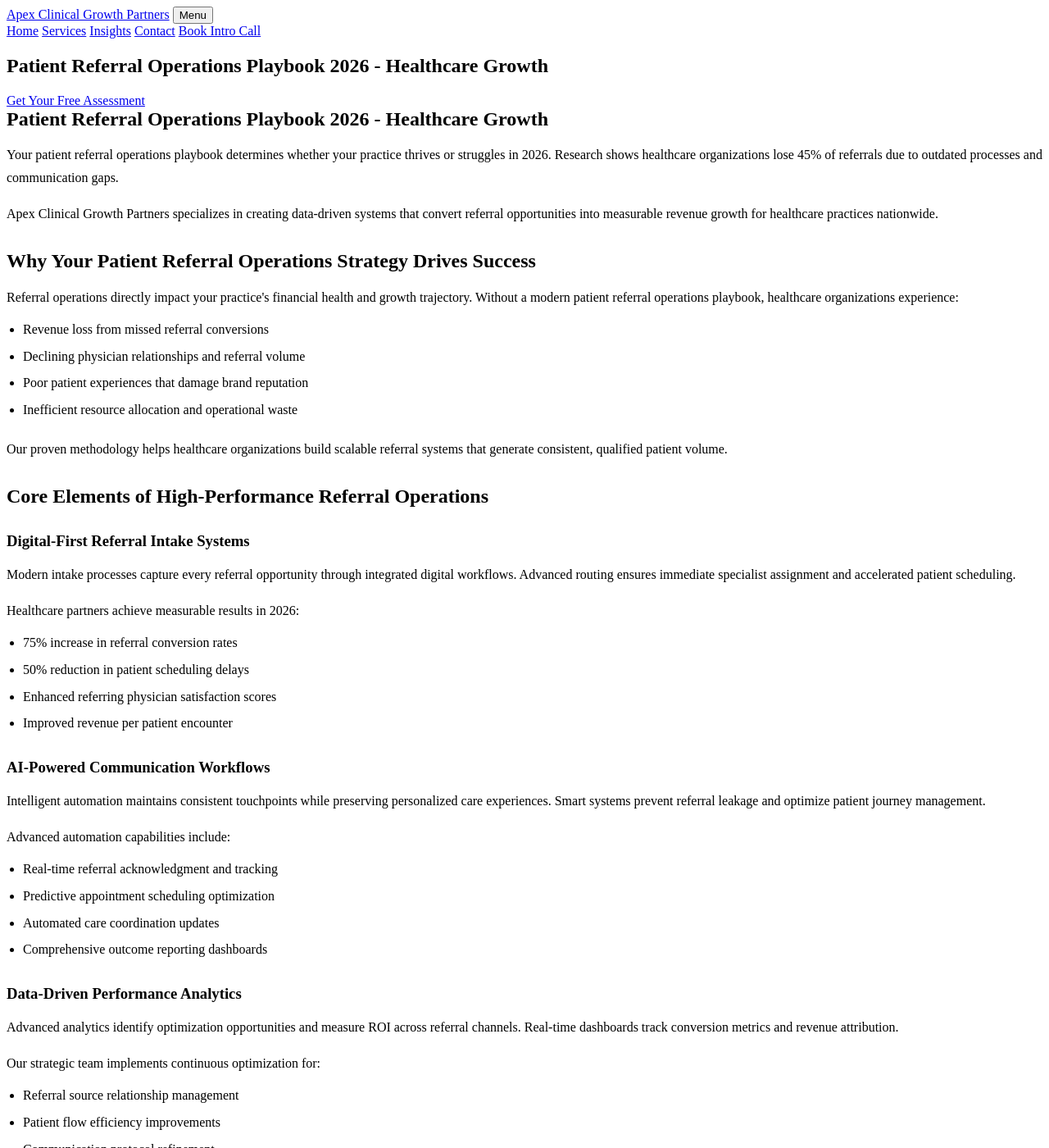
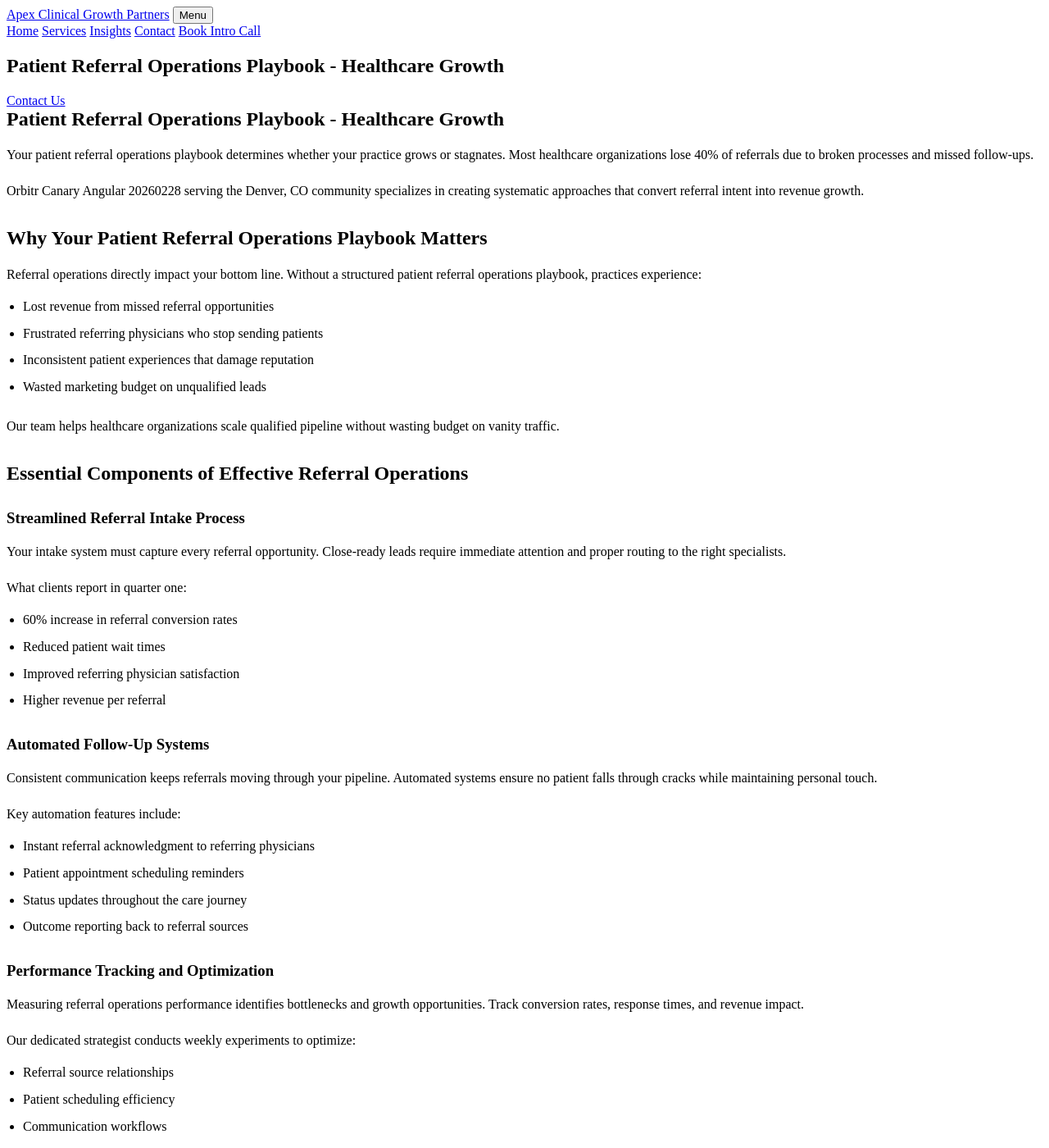
Before and after one commit to prjctlphbt/orbitr-canary-angular-20260228, a Jekyll site: the page angular-referral-ops-playbook-20260228142149.html, which Jekyll copies as it is, in a window 1280 px wide and 1400 px high. Shown: the whole window at 82% size. Built offline with Jekyll 4.4.1, drawn with Linux system fonts in a browser that asks for light colours; some of the changed text lies outside the part shown.

Commit message:
Rollback: Revert changes to angular-referral-ops-playbook-20260228142149.html

```diff
--- a/angular-referral-ops-playbook-20260228142149.html
+++ b/angular-referral-ops-playbook-20260228142149.html
@@ -4,8 +4,8 @@
 <head>
 <meta charset="utf-8"/>
 <meta content="width=device-width, initial-scale=1.0" name="viewport"/>
-<meta content="Transform patient referrals with our proven operations playbook. Increase conversion rates by 60%, reduce wait times, and maximize revenue growth in 2026." name="description"/>
-<title>Patient Referral Operations Playbook 2026 - Healthcare Growth</title>
+<meta content="Streamline patient referrals with our comprehensive operations playbook. Optimize workflows, boost growth, and improve patient outcomes. Get started today." name="description"/>
+<title>Patient Referral Operations Playbook - Healthcare Growth</title>
 <style>
 
 
@@ -102,62 +102,62 @@
 <main class="page-main">
 <section class="page-hero landing-hero">
 <div class="container">
-<h1>Patient Referral Operations Playbook 2026 - Healthcare Growth</h1>
-<a class="cta" href="/services/">Get Your Free Assessment</a>
+<h1>Patient Referral Operations Playbook - Healthcare Growth</h1>
+<a class="cta" href="/services/">Contact Us</a>
 </div>
 </section>
 <section class="landing-content">
 <div class="container orbitr-generated-content">
-<h1>Patient Referral Operations Playbook 2026 - Healthcare Growth</h1>
-<p>Your patient referral operations playbook determines whether your practice thrives or struggles in 2026. Research shows healthcare organizations lose 45% of referrals due to outdated processes and communication gaps.</p>
-<p>Apex Clinical Growth Partners specializes in creating data-driven systems that convert referral opportunities into measurable revenue growth for healthcare practices nationwide.</p>
-<h2>Why Your Patient Referral Operations Strategy Drives Success</h2>
-<p>Referral operations directly impact your practice's financial health and growth trajectory. Without a modern patient referral operations playbook, healthcare organizations experience:</p>
+<h1>Patient Referral Operations Playbook - Healthcare Growth</h1>
+<p>Your patient referral operations playbook determines whether your practice grows or stagnates. Most healthcare organizations lose 40% of referrals due to broken processes and missed follow-ups.</p>
+<p>Orbitr Canary Angular 20260228 serving the Denver, CO community specializes in creating systematic approaches that convert referral intent into revenue growth.</p>
+<h2>Why Your Patient Referral Operations Playbook Matters</h2>
+<p>Referral operations directly impact your bottom line. Without a structured patient referral operations playbook, practices experience:</p>
 <ul>
-<li>Revenue loss from missed referral conversions</li>
-<li>Declining physician relationships and referral volume</li>
-<li>Poor patient experiences that damage brand reputation</li>
-<li>Inefficient resource allocation and operational waste</li>
+<li>Lost revenue from missed referral opportunities</li>
+<li>Frustrated referring physicians who stop sending patients</li>
+<li>Inconsistent patient experiences that damage reputation</li>
+<li>Wasted marketing budget on unqualified leads</li>
 </ul>
-<p>Our proven methodology helps healthcare organizations build scalable referral systems that generate consistent, qualified patient volume.</p>
-<h2>Core Elements of High-Performance Referral Operations</h2>
-<h3>Digital-First Referral Intake Systems</h3>
-<p>Modern intake processes capture every referral opportunity through integrated digital workflows. Advanced routing ensures immediate specialist assignment and accelerated patient scheduling.</p>
-<p>Healthcare partners achieve measurable results in 2026:
+<p>Our team helps healthcare organizations scale qualified pipeline without wasting budget on vanity traffic.</p>
+<h2>Essential Components of Effective Referral Operations</h2>
+<h3>Streamlined Referral Intake Process</h3>
+<p>Your intake system must capture every referral opportunity. Close-ready leads require immediate attention and proper routing to the right specialists.</p>
+<p>What clients report in quarter one:
 <ul>
-<li>75% increase in referral conversion rates</li>
-<li>50% reduction in patient scheduling delays</li>
-<li>Enhanced referring physician satisfaction scores</li>
-<li>Improved revenue per patient encounter</li>
+<li>60% increase in referral conversion rates</li>
+<li>Reduced patient wait times</li>
+<li>Improved referring physician satisfaction</li>
+<li>Higher revenue per referral</li>
 </ul></p>
-<h3>AI-Powered Communication Workflows</h3>
-<p>Intelligent automation maintains consistent touchpoints while preserving personalized care experiences. Smart systems prevent referral leakage and optimize patient journey management.</p>
-<p>Advanced automation capabilities include:
+<h3>Automated Follow-Up Systems</h3>
+<p>Consistent communication keeps referrals moving through your pipeline. Automated systems ensure no patient falls through cracks while maintaining personal touch.</p>
+<p>Key automation features include:
 <ul>
-<li>Real-time referral acknowledgment and tracking</li>
-<li>Predictive appointment scheduling optimization</li>
-<li>Automated care coordination updates</li>
-<li>Comprehensive outcome reporting dashboards</li>
+<li>Instant referral acknowledgment to referring physicians</li>
+<li>Patient appointment scheduling reminders</li>
+<li>Status updates throughout the care journey</li>
+<li>Outcome reporting back to referral sources</li>
 </ul></p>
-<h3>Data-Driven Performance Analytics</h3>
-<p>Advanced analytics identify optimization opportunities and measure ROI across referral channels. Real-time dashboards track conversion metrics and revenue attribution.</p>
-<p>Our strategic team implements continuous optimization for:
+<h3>Performance Tracking and Optimization</h3>
+<p>Measuring referral operations performance identifies bottlenecks and growth opportunities. Track conversion rates, response times, and revenue impact.</p>
+<p>Our dedicated strategist conducts weekly experiments to optimize:
 <ul>
-<li>Referral source relationship management</li>
-<li>Patient flow efficiency improvements</li>
-<li>Communication protocol refinement</li>
-<li>Revenue conversion maximization</li>
+<li>Referral source relationships</li>
+<li>Patient scheduling efficiency</li>
+<li>Communication workflows</li>
+<li>Revenue conversion metrics</li>
 </ul></p>
-<h2>Scale Your Referral Operations in 2026</h2>
-<p>A comprehensive patient referral operations playbook transforms fragmented processes into revenue-generating engines. Healthcare organizations implementing structured approaches achieve sustainable growth within 60 days.</p>
-<p>Our specialized services focus on building scalable referral systems that adapt to market changes. We create sustainable growth strategies that deliver qualified patients, not empty metrics.</p>
-<p>Ready to revolutionize your patient referral operations? Contact our growth specialists at (720) 555-0105 or email hello@apexclinicalgrowth.com for your complimentary strategy consultation.</p>
+<h2>Transform Your Referral Operations Today</h2>
+<p>A comprehensive patient referral operations playbook transforms scattered processes into revenue-generating systems. Healthcare organizations using structured approaches see qualified growth within 90 days.</p>
+<p>Our services focus on building sustainable referral operations that scale with your practice. We help create systems that generate revenue intent, not vanity traffic.</p>
+<p>Ready to optimize your patient referral operations playbook? Contact our team at (720) 555-0105 or email hello@apexclinicalgrowth.com to discuss your referral growth strategy.</p>
 </div>
 </section>
 <section class="landing-cta">
 <div class="container">
-<h2>Transform Your Referral Operations Today</h2>
-<a class="cta" href="/services/">Schedule Free Consultation</a>
+<h2>Take the Next Step</h2>
+<a class="cta" href="/services/">Contact Us</a>
 </div>
 </section>
 </main>
```
